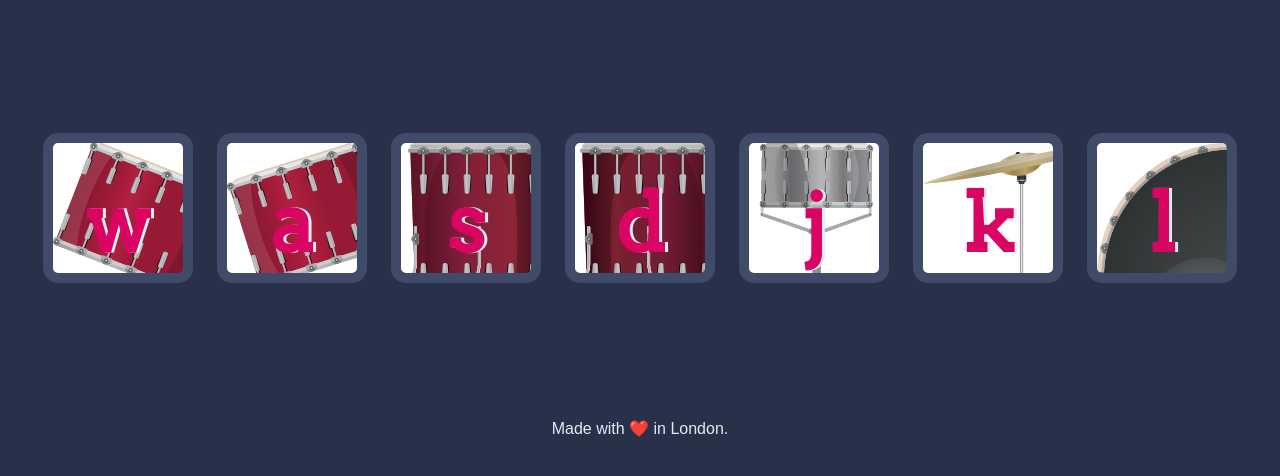
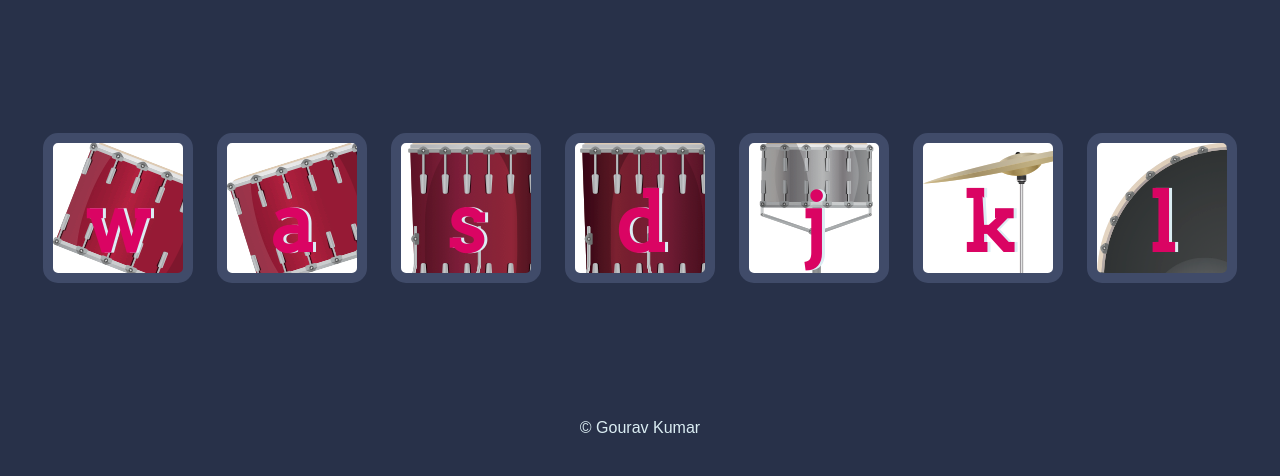
Before and after one commit to Gourav1632/DrumKit, a plain HTML site: page index.html in a window 1280 px wide. Shown: the part 156-632 px from the top of the page. Drawn offline with Linux system fonts and the light colour scheme.

Commit message:
index.html

```diff
--- a/index.html
+++ b/index.html
@@ -23,7 +23,7 @@
 
 
   <footer>
-    Made with ❤️ in London.
+    © Gourav Kumar
   </footer>
   <script src="./index.js"></script>
 </body>
```
